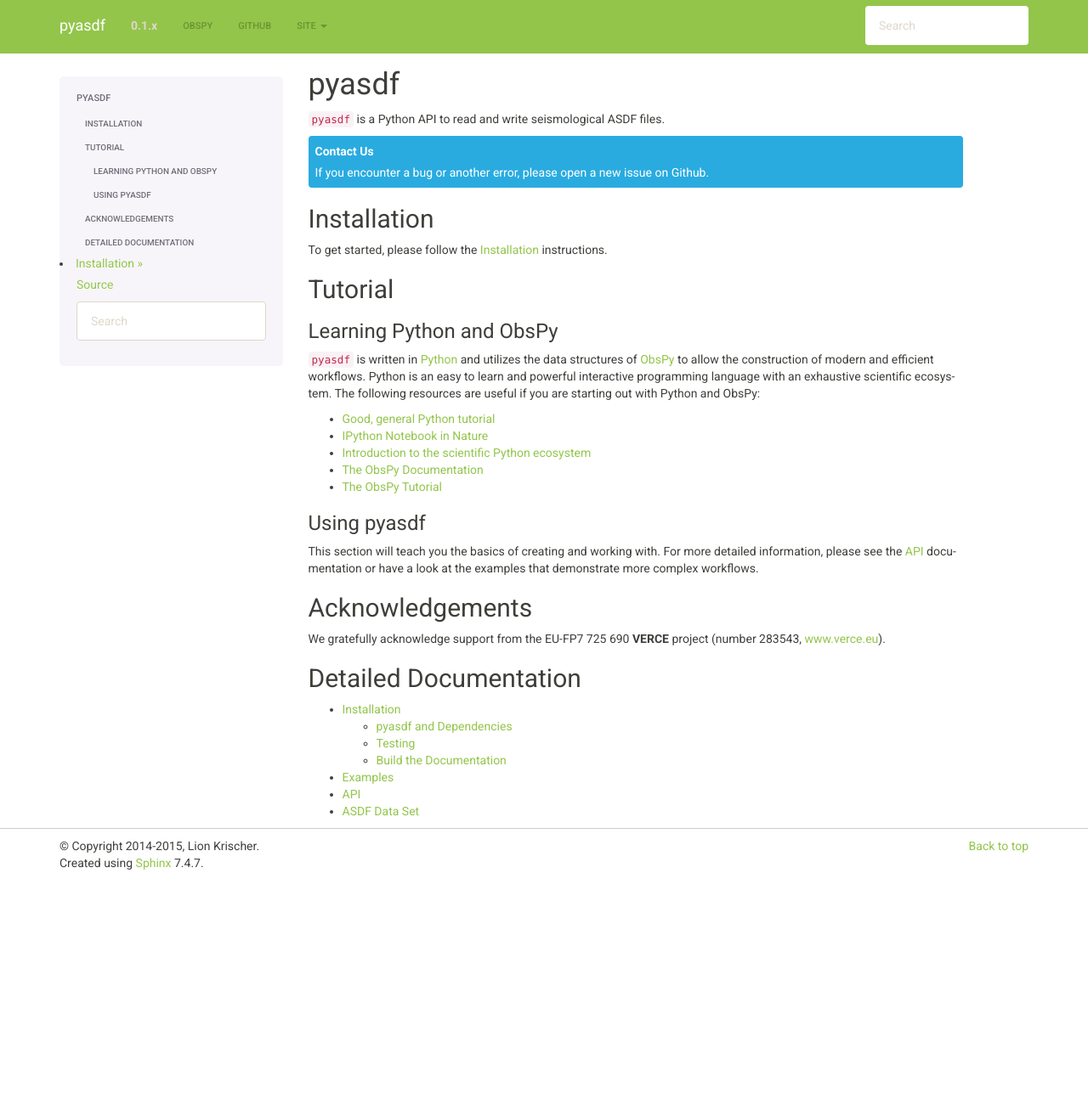
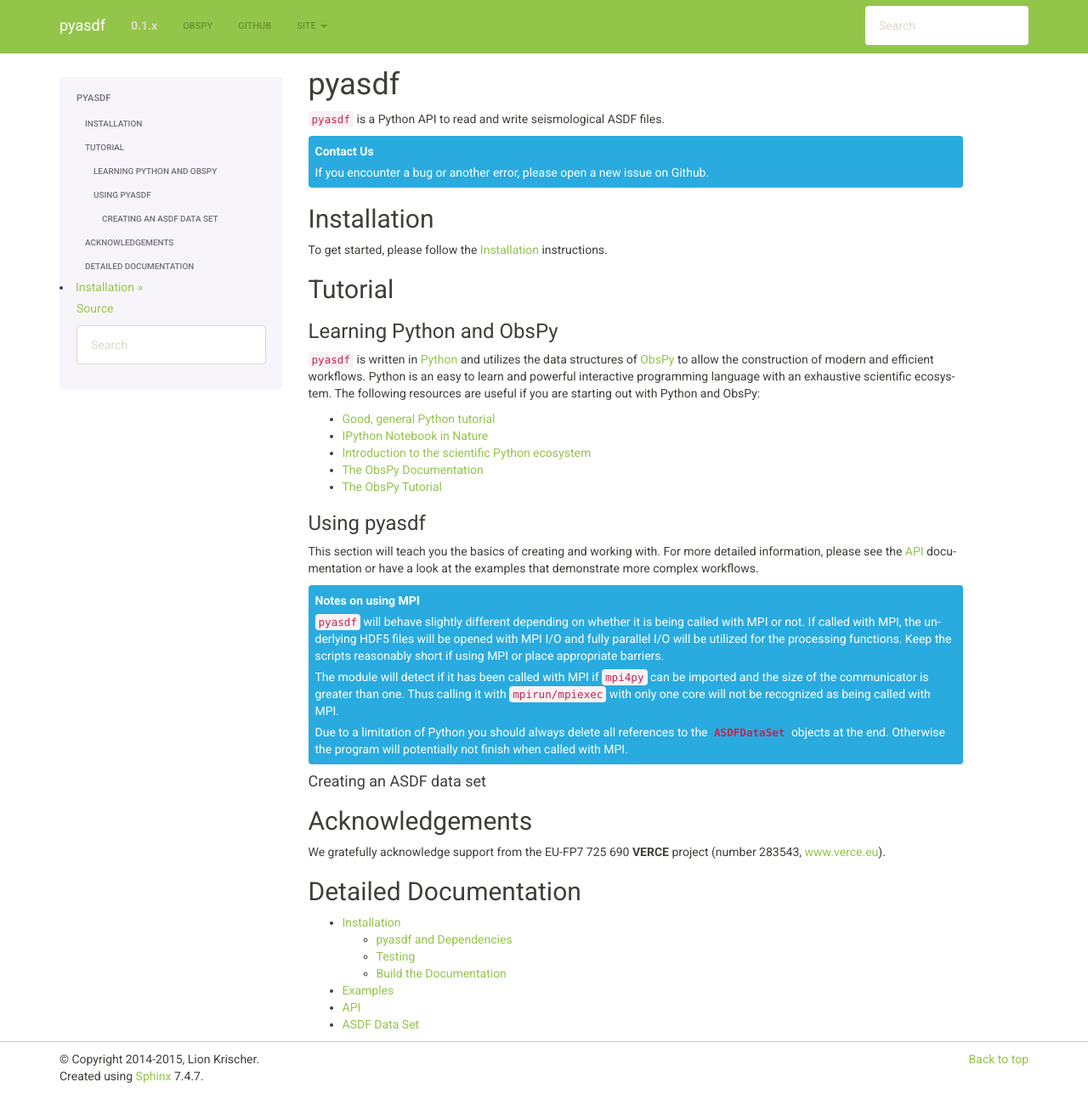
Before and after one commit to SeismicData/pyasdf, a Sphinx documentation site: the page built from doc/index.rst, in a window 1280 px wide and 1287 px high. Shown: the whole window at 85% size. Built offline with Sphinx 7.4.7, drawn with Linux system fonts in a browser that asks for light colours.

Commit message:
More documentation work.

```diff
--- a/doc/index.rst
+++ b/doc/index.rst
@@ -40,6 +40,29 @@
 more detailed information, please see the :doc:`api` documentation or have a
 look at the examples that demonstrate more complex workflows.
 
+.. admonition:: Notes on using MPI
+
+    ``pyasdf`` will behave slightly different depending on whether it is being
+    called with MPI or not. If called with MPI, the underlying HDF5 files
+    will be opened with MPI I/O and fully parallel I/O will be utilized for
+    the processing functions. Keep the scripts reasonably short if using MPI
+    or place appropriate barriers.
+
+    The module will detect if it has been called with MPI if ``mpi4py`` can
+    be imported and the size of the communicator is greater than one. Thus
+    calling it with ``mpirun/mpiexec`` with only one core will not be
+    recognized as being called with MPI.
+
+    Due to a limitation of Python you should always delete all references to
+    the :class:`~pyasdf.asdf_data_set.ASDFDataSet` objects at the end.
+    Otherwise the program will potentially not finish when called with MPI.
+
+
+Creating an ASDF data set
+*************************
+
+
+
 
 Acknowledgements
 ----------------
```
Also changed, not shown: 2 other files.
